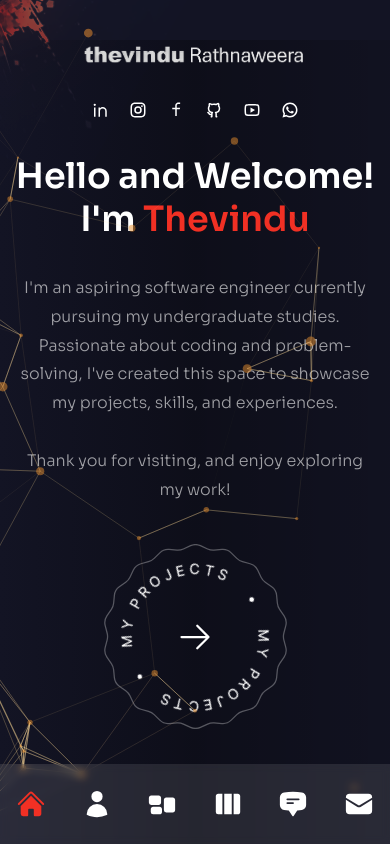
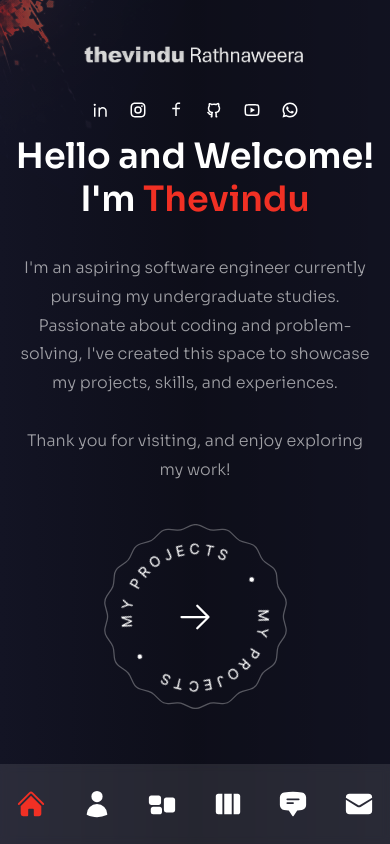
Before and after one commit to thevinduttr/my_portfolio, a Next.js app: page / in a window 390 px wide. Built offline with nearby package versions, Linux system fonts and the light colour scheme.

Commit message:
mobile view change

```diff
--- a/pages/index.js
+++ b/pages/index.js
@@ -14,7 +14,7 @@ import { fadeIn } from "../variants";
 
 const Home = () => {
   return (
-    <div className="bg-primary h-full xl:pt-0 pt-10">
+    <div className="bg-primary h-full">
       {/* text */}
       <div className="w-full h-full bg-gradient-to-r from-primary/10 via-black/30 to-black/10">
         <div className="text-center flex flex-col justify-center xl:pt-40 xl:text-left h-full container mx-auto">
@@ -52,7 +52,7 @@ const Home = () => {
             initial="hidden"
             animate="show"
             exit="hidden"
-            className="hidden xl:flex"
+            className="hidden xl:flex pt-0"
           >
             <ProjectsBtn />
           </motion.div>
@@ -60,7 +60,7 @@ const Home = () => {
       </div>
 
       {/* image */}
-      <div className="w-[1100px] h-full absolute right-0 bottom-0">
+      <div className="w-[1150px] xl:h-full absolute right-0 bottom-0">
         {/* bg image */}
         <div className="bg-none xl:bg-explosion xl:bg-right xl:bg-no-repeat w-full h-full absolute mix-blend-color-dodge translate-z-0"></div>
 
```
